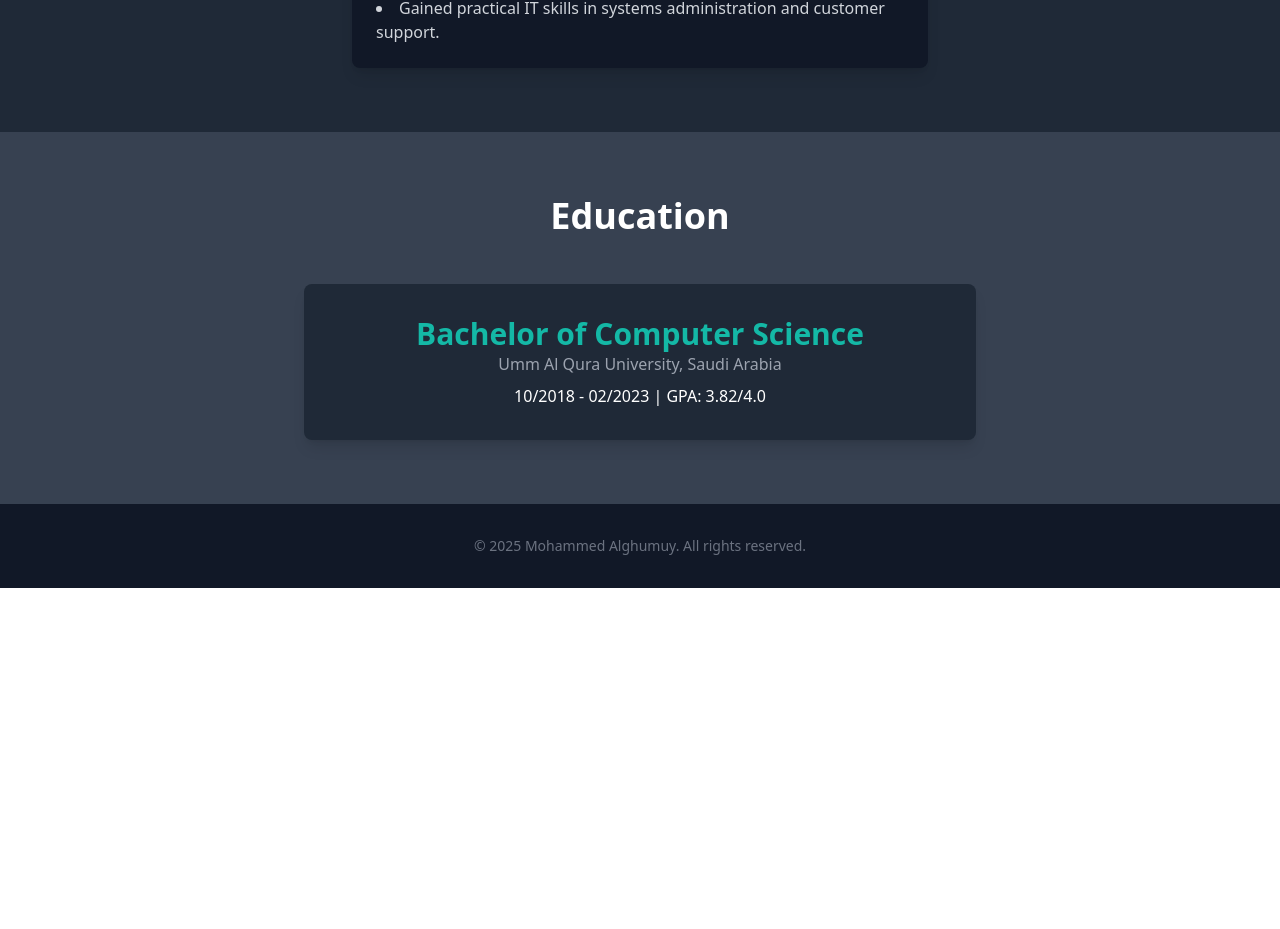
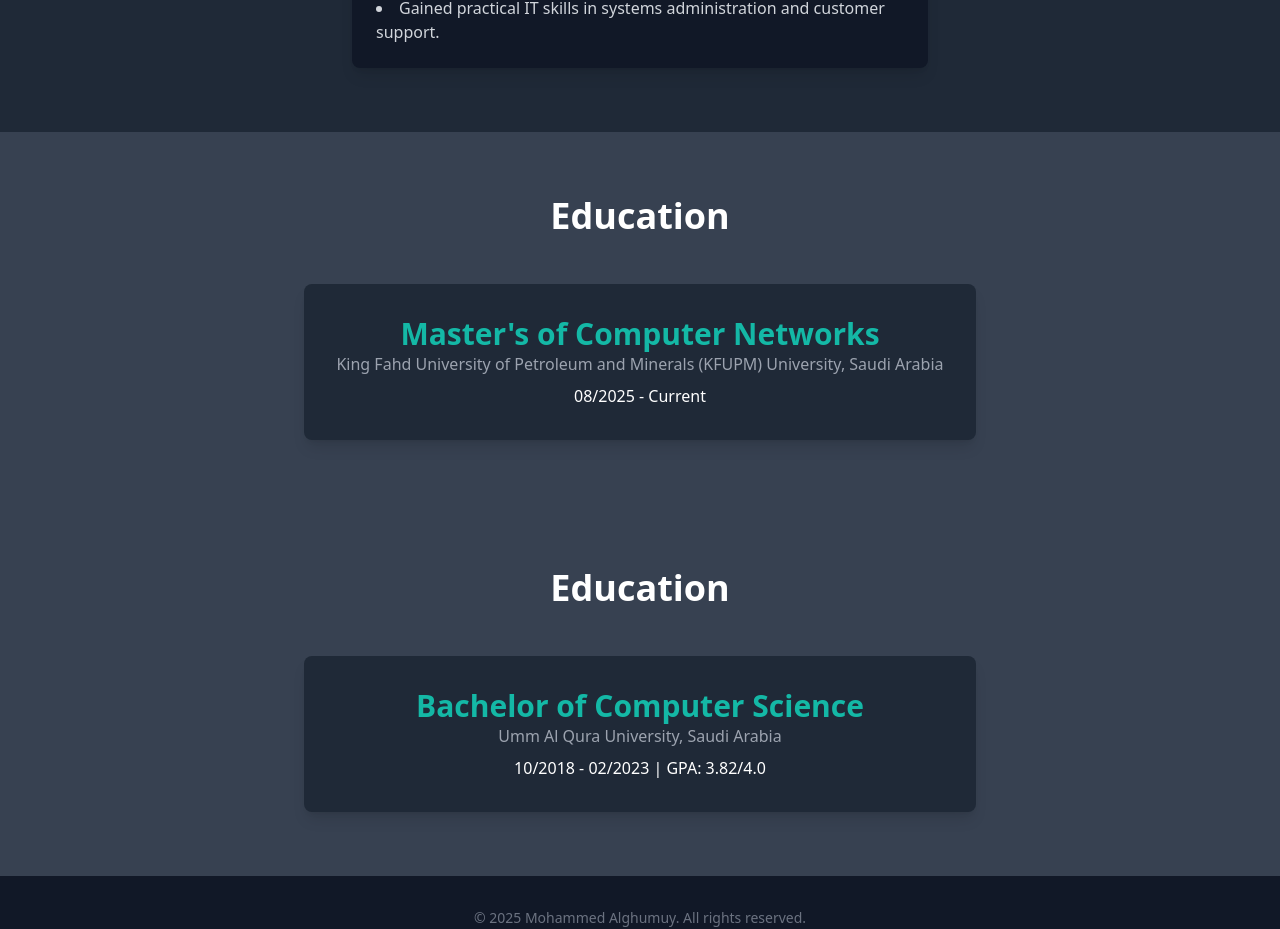
Before and after one commit to malghumuy/resume, a React (Create React App) app: page / in a window 1280 px wide. Shown: the part 1693-2622 px from the top of the page. Before the commit the page ends 2281 px from the top, so only its background shows below. Built offline with nearby package versions, Linux system fonts and the light colour scheme.

Commit message:
Modify edu section: Include Masters degree.

```diff
--- a/src/App.js
+++ b/src/App.js
@@ -143,6 +143,46 @@ function ResumeWebsite() {
         </div>
       </section>
 
+
+
+
+      {/* Master's degree Education Section */}
+      <section
+        className={`${
+          isDarkMode ? "bg-gray-700" : "bg-gray-100"
+        } py-16`}
+      >
+        <div className="container mx-auto px-4 text-center">
+          <h2 className="text-4xl font-bold mb-12">Education</h2>
+          <motion.div
+            className={`w-full max-w-2xl mx-auto p-8 rounded-lg shadow-lg ${
+              isDarkMode ? "bg-gray-800" : "bg-white"
+            }`}
+            whileHover={{ scale: 1.05 }}
+            initial={{ opacity: 0, y: 50 }}
+            animate={{ opacity: 1, y: 0 }}
+            transition={{ duration: 0.5 }}
+          >
+            <h3 className="text-3xl font-bold text-teal-500">
+              Master's of Computer Networks
+            </h3>
+            <p className={`${isDarkMode ? "text-gray-400" : "text-gray-600"}`}>
+              King Fahd University of Petroleum and Minerals (KFUPM) University, Saudi Arabia
+            </p>
+            <p className={"mt-2"}>08/2025 - Current</p>
+          </motion.div>
+        </div>
+      </section>
+
+
+
+
+
+
+
+
+
+
       {/* Education Section */}
       <section
         className={`${
```
